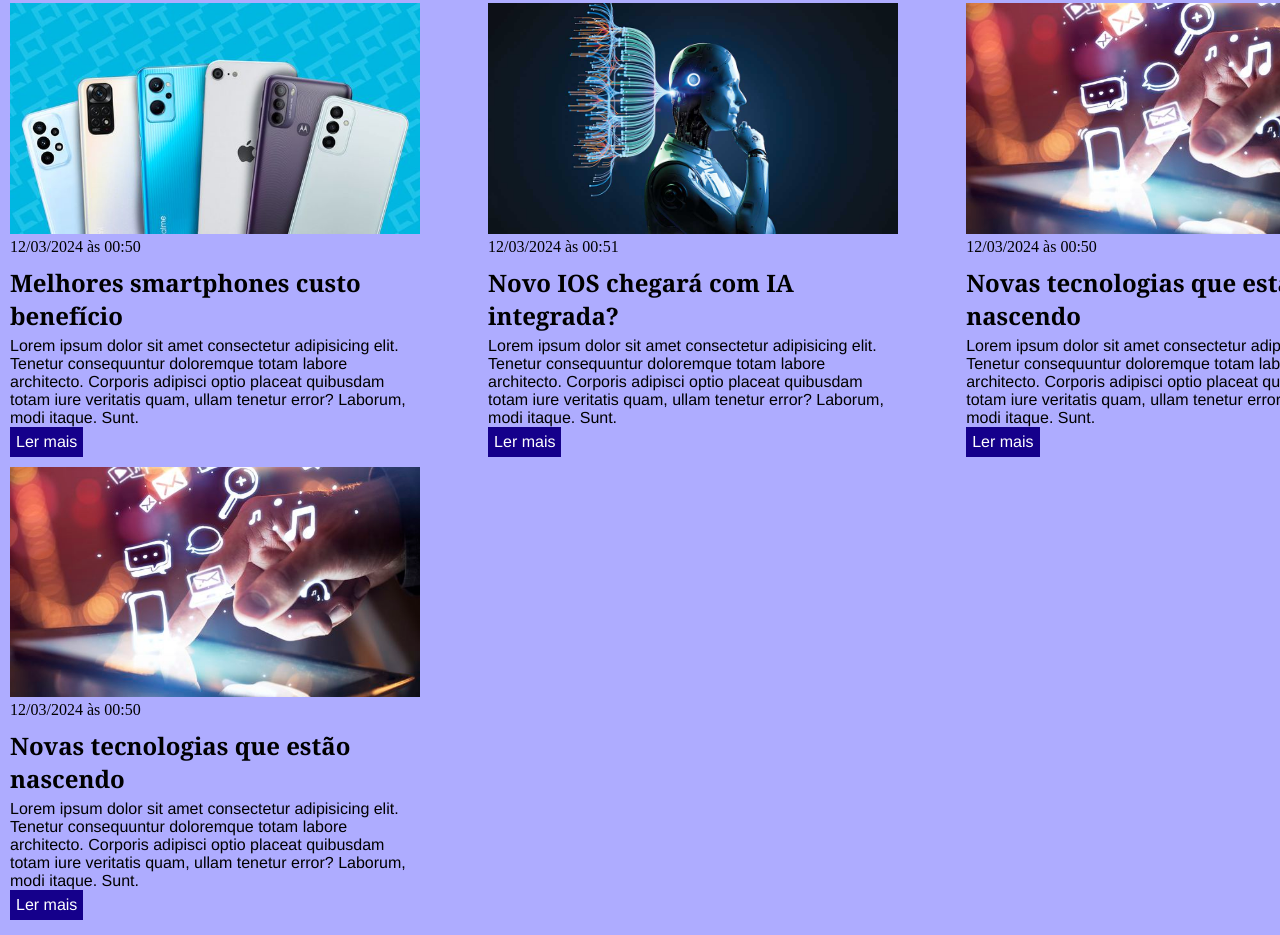
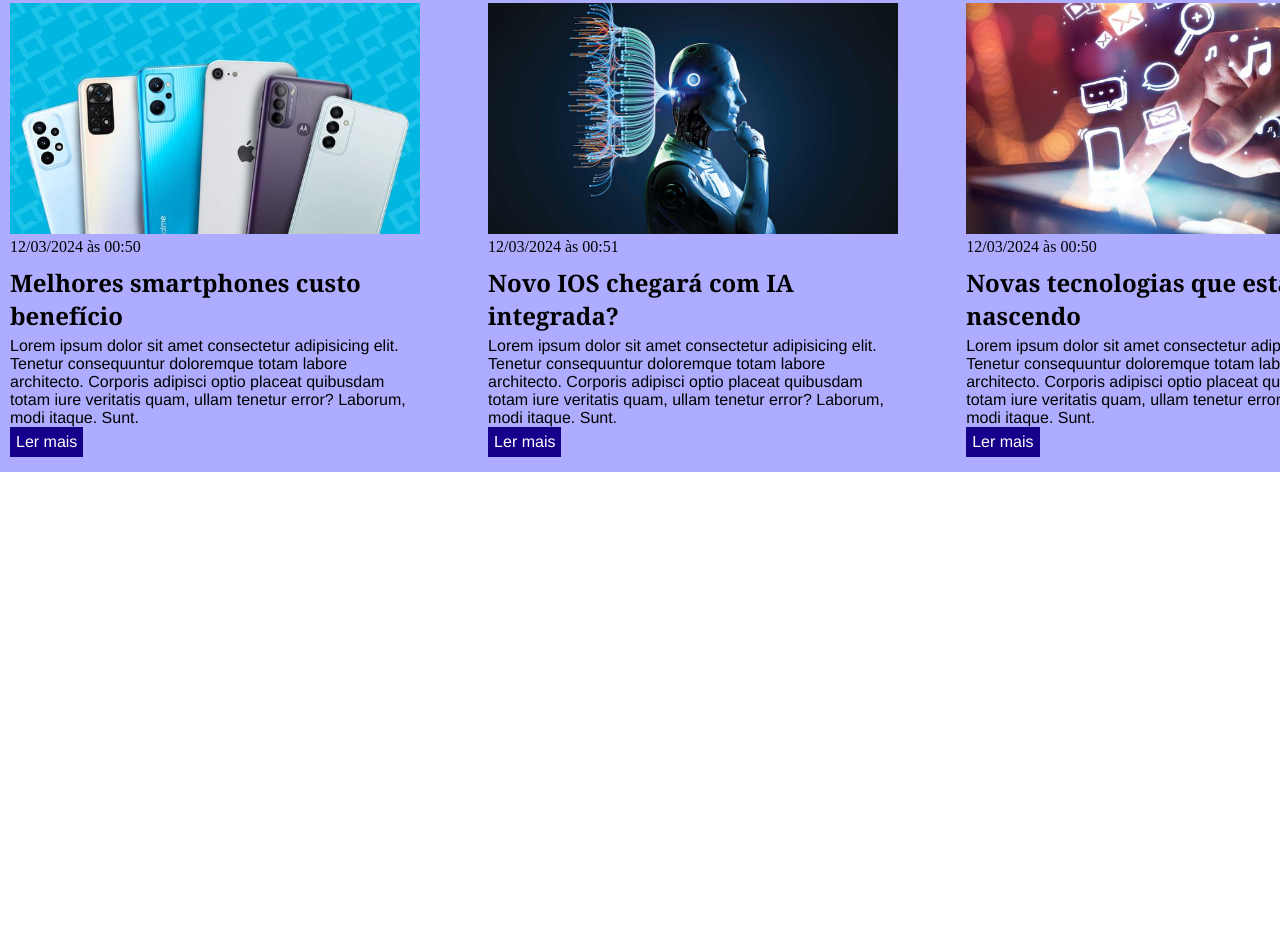
Before and after one commit to AdrielCMSS/avalia-o_CSS, a plain HTML site: page index.html in a window 1280 px wide. Shown: the part 2258-3193 px from the top of the page. After the commit the page ends 2730 px from the top, so only its background shows below. Drawn offline with Linux system fonts and the light colour scheme.

Commit message:
del quarto article de tecnologia

```diff
--- a/index.html
+++ b/index.html
@@ -197,17 +197,6 @@
                     </p>
                     <a href="#" title="Leia a notícia completa">Ler mais</a>
                 </article>
-                <article>
-                    <img src="./imagens/tecnologia.jpeg" alt="novas tecnologias" />
-                    <header>
-                        <time>12/03/2024 às 00:50</time>
-                    </header>
-                    <h3>Novas tecnologias que estão nascendo</h3>
-                    <p>
-                        Lorem ipsum dolor sit amet consectetur adipisicing elit. Tenetur consequuntur doloremque totam labore architecto. Corporis adipisci optio placeat quibusdam totam iure veritatis quam, ullam tenetur error? Laborum, modi itaque. Sunt.
-                    </p>
-                    <a href="#" title="Leia a notícia completa">Ler mais</a>
-                </article>
             </div>
         </div>
     </section>
```
